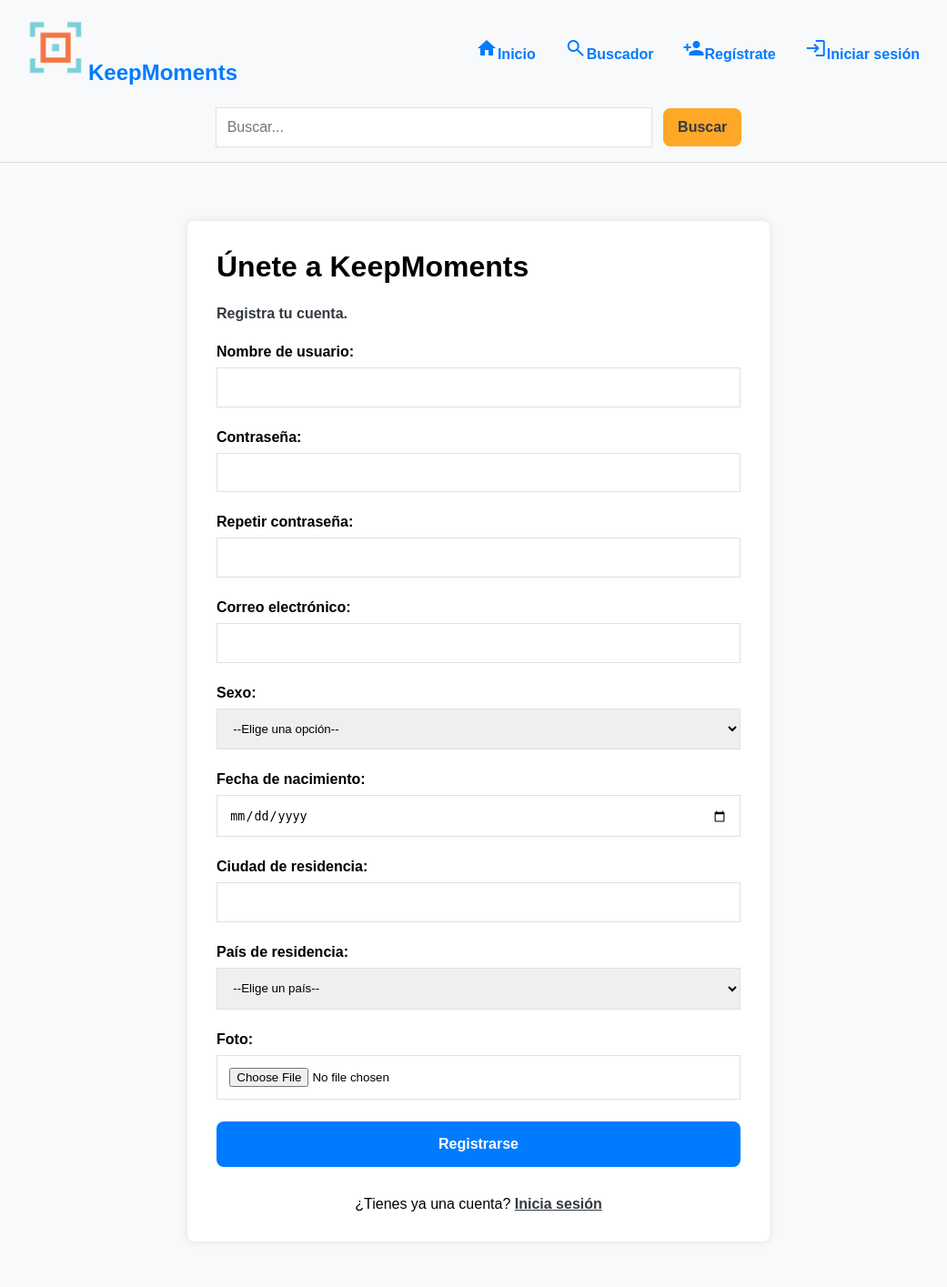
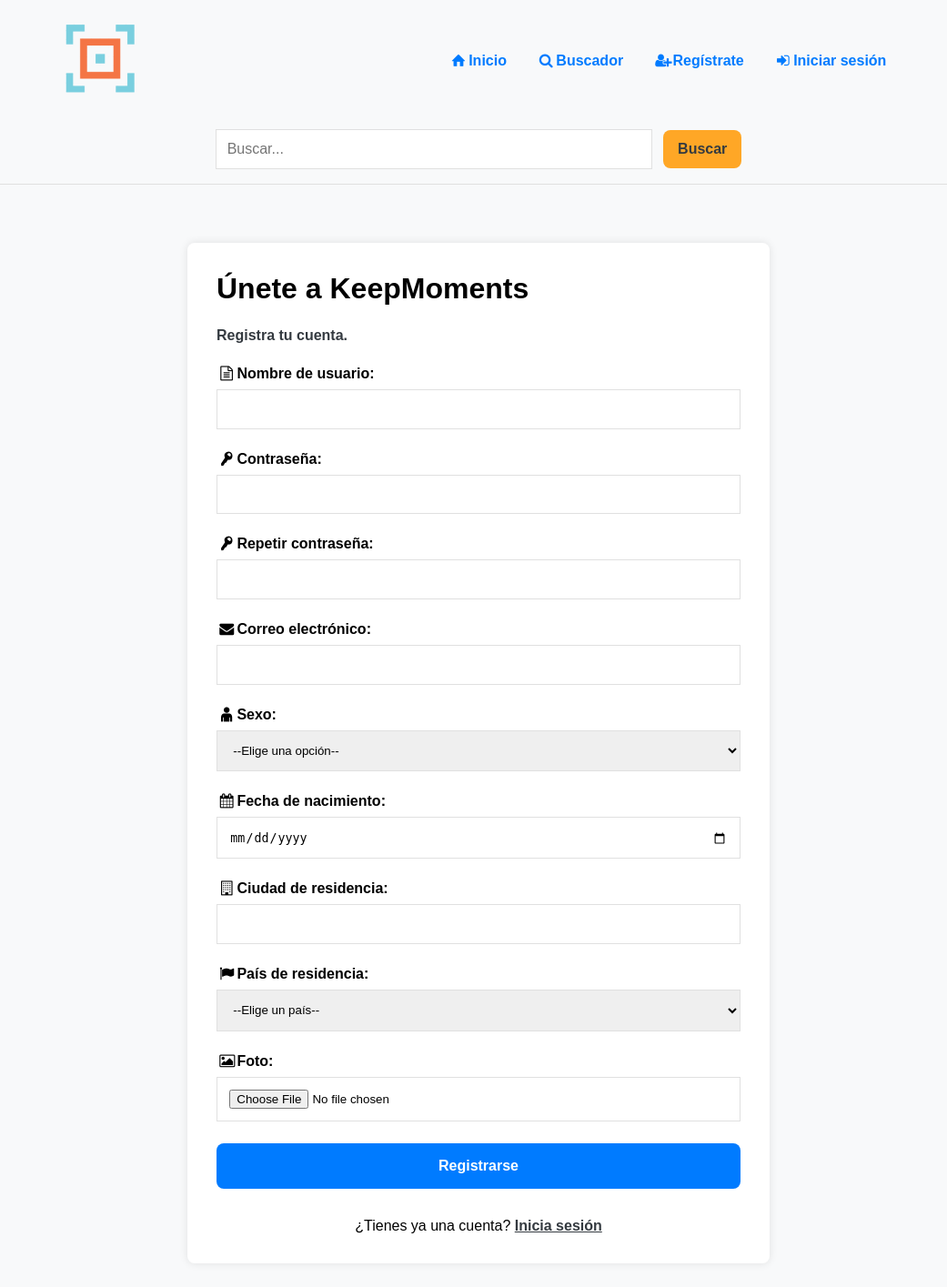
Before and after one commit to danilokev/daw24-25, a PHP site: page /registro.html in a window 1280 px wide. Shown: the top 1415 px of the page at 91% size, without its empty margins (114-1155 px from the left). Run offline with PHP 8.4, Linux system fonts and the light colour scheme.

Commit message:
añadidos iconos

```diff
--- /dev/null
+++ b/css/fontello.css
@@ -0,0 +1,128 @@
+@font-face {
+  font-family: 'fontello';
+  src: url('../font/fontello.eot?53470163');
+  src: url('../font/fontello.eot?53470163#iefix') format('embedded-opentype'),
+    url('../font/fontello.woff2?53470163') format('woff2'),
+    url('../font/fontello.woff?53470163') format('woff'),
+    url('../font/fontello.ttf?53470163') format('truetype'),
+    url('../font/fontello.svg?53470163#fontello') format('svg');
+  font-weight: normal;
+  font-style: normal;
+}
+
+/* Chrome hack: SVG is rendered more smooth in Windozze. 100% magic, uncomment if you need it. */
+/* Note, that will break hinting! In other OS-es font will be not as sharp as it could be */
+/*
+@media screen and (-webkit-min-device-pixel-ratio:0) {
+  @font-face {
+    font-family: 'fontello';
+    src: url('../font/fontello.svg?53470163#fontello') format('svg');
+  }
+}
+*/
+[class^="icon-"]:before,
+[class*=" icon-"]:before {
+  font-family: "fontello";
+  font-style: normal;
+  font-weight: normal;
+  speak: never;
+
+  display: inline-block;
+  text-decoration: inherit;
+  width: 1em;
+  margin-right: .2em;
+  text-align: center;
+  /* opacity: .8; */
+
+  /* For safety - reset parent styles, that can break glyph codes*/
+  font-variant: normal;
+  text-transform: none;
+
+  /* fix buttons height, for twitter bootstrap */
+  line-height: 1em;
+
+  /* Animation center compensation - margins should be symmetric */
+  /* remove if not needed */
+  margin-left: .2em;
+
+  /* you can be more comfortable with increased icons size */
+  /* font-size: 120%; */
+
+  /* Font smoothing. That was taken from TWBS */
+  -webkit-font-smoothing: antialiased;
+  -moz-osx-font-smoothing: grayscale;
+
+  /* Uncomment for 3D effect */
+  /* text-shadow: 1px 1px 1px rgba(127, 127, 127, 0.3); */
+}
+
+.icon-home:before {
+  content: '\e800';
+}
+
+/* '' */
+.icon-search:before {
+  content: '\e801';
+}
+
+/* '' */
+.icon-login:before {
+  content: '\e802';
+}
+
+/* '' */
+.icon-logout:before {
+  content: '\e803';
+}
+
+/* '' */
+.icon-key:before {
+  content: '\e804';
+}
+
+/* '' */
+.icon-calendar:before {
+  content: '\e805';
+}
+
+/* '' */
+.icon-adult:before {
+  content: '\e806';
+}
+
+/* '' */
+.icon-flag:before {
+  content: '\e807';
+}
+
+/* '' */
+.icon-picture:before {
+  content: '\e809';
+}
+
+/* '' */
+.icon-mail-alt:before {
+  content: '\f0e0';
+}
+
+/* '' */
+.icon-doc-text:before {
+  content: '\f0f6';
+}
+
+/* '' */
+.icon-building:before {
+  content: '\f0f7';
+}
+
+/* '' */
+.icon-user-plus:before {
+  content: '\f234';
+}
+
+/* '' */
+.icon-user-circle:before {
+  content: '\f2bd';
+}
+
+/* '' */
--- a/css/styles.css
+++ b/css/styles.css
@@ -543,7 +543,7 @@ select, textarea {
 
 @media screen and (width >=1280px) {
   header img {
-    width: 3em;
+    width: 4em;
   }
 
   body>main>h1 {
--- a/registro.html
+++ b/registro.html
@@ -14,21 +14,20 @@
   <meta name="viewport" content="width=device-width, initial-scale=1.0">
   <title>KeepMoments | Formulario de registro</title>
   <link rel="stylesheet" href="css/styles.css">
-  <link rel="stylesheet"
-    href="https://fonts.googleapis.com/css2?family=Material+Symbols+Outlined:opsz,wght,FILL,GRAD@20..48,100..700,0..1,-50..200&icon_names=search">
+  <link rel="stylesheet" href="css/fontello.css">
 </head>
 <body>
   <header>
     <div>
       <label for="chkMenu">&equiv;</label>
       <input type="checkbox" name="menu" id="chkMenu">
-      <a href="index.html"><img src="img/logo1.png" alt="">KeepMoments</a>
+      <a href="index.html"><img src="img/logo1.png" alt="logo"></a>
       <nav>
         <ul>
-          <li><a href="index.html"><span class="material-icons">home</span>Inicio</a></li>
-          <li><a href="busqueda.html"><span class="material-symbols-outlined">search</span>Buscador</a></li>
-          <li><a href="registro.html"><span class="material-icons">person_add</span>Regístrate</a></li>
-          <li><a href="login.html"><span class="material-icons">login</span>Iniciar sesión</a></li>
+          <li><a href="index.html"><span class="icon-home"></span>Inicio</a></li>
+          <li><a href="busqueda.html"><span class="icon-search"></span>Buscador</a></li>
+          <li><a href="registro.html"><span class="icon-user-plus"></span>Regístrate</a></li>
+          <li><a href="login.html"><span class="icon-login"></span>Iniciar sesión</a></li>
         </ul>
       </nav>
     </div>
@@ -42,23 +41,23 @@
       <h1>Únete a KeepMoments</h1>
       <p class="form-info">Registra tu cuenta.</p>
       <p class="form-input">
-        <label for="usu">Nombre de usuario:</label>
+        <label for="usu"><span class="icon-doc-text"></span>Nombre de usuario:</label>
         <input type="text" name="usu" id="usu">
       </p>
       <p class="form-input">
-        <label for="pwd">Contraseña:</label>
+        <label for="pwd"><span class="icon-key"></span>Contraseña:</label>
         <input type="password" name="pwd" id="pwd">
       </p>
       <p class="form-input">
-        <label for="pwd2">Repetir contraseña:</label>
+        <label for="pwd2"><span class="icon-key"></span>Repetir contraseña:</label>
         <input type="password" name="pwd2" id="pwd2">
       </p>
       <p class="form-input">
-        <label for="email">Correo electrónico:</label>
+        <label for="email"><span class="icon-mail-alt"></span>Correo electrónico:</label>
         <input type="email" name="email" id="email">
       </p>
       <p class="form-input">
-        <label for="genero">Sexo:</label>
+        <label for="genero"><span class="icon-adult"></span>Sexo:</label>
         <select name="genero" id="genero">
           <option value="">--Elige una opción--</option>
           <option value="h">Hombre</option>
@@ -67,15 +66,15 @@
         </select>
       </p>
       <p class="form-input">
-        <label for="fnac">Fecha de nacimiento:</label>
+        <label for="fnac"><span class="icon-calendar"></span>Fecha de nacimiento:</label>
         <input type="date" name="fnac" id="fnac">
       </p>
       <p class="form-input">
-        <label for="city">Ciudad de residencia:</label>
+        <label for="city"><span class="icon-building"></span>Ciudad de residencia:</label>
         <input type="text" name="city" id="city">
       </p>
       <p class="form-input">
-        <label for="country">País de residencia:</label>
+        <label for="country"><span class="icon-flag"></span>País de residencia:</label>
         <select name="country" id="country">
           <option value="">--Elige un país--</option>
           <option value="es">España</option>
@@ -91,7 +90,7 @@
         </select>
       </p>
       <p class="form-input">
-        <label for="photo">Foto:</label>
+        <label for="photo"><span class="icon-picture"></span>Foto:</label>
         <input type="file" name="photo" id="photo">
       </p>
       <!-- Botón de envío -->
```
Also changed, not shown: busqueda.html (+9 -10 lines), foto.html (+7 -8 lines), identificado.html (+5 -6 lines), index.html (+6 -7 lines), login.html (+8 -9 lines), menu-usuario.html (+6 -5 lines), respuesta-album.html (+6 -5 lines), resultado.html (+6 -5 lines), solicitar-album.html (+6 -10 lines), font/fontello.ttf (added), font/fontello.woff (added), font/fontello.woff2 (added), 2 other files.
